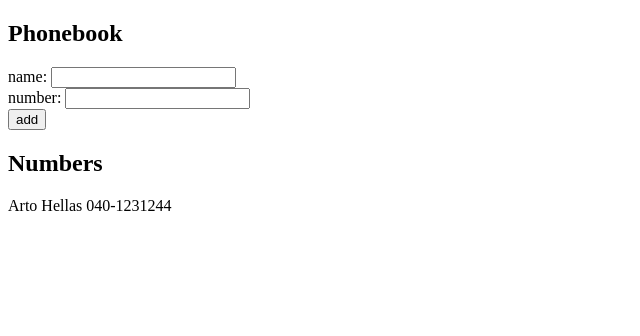
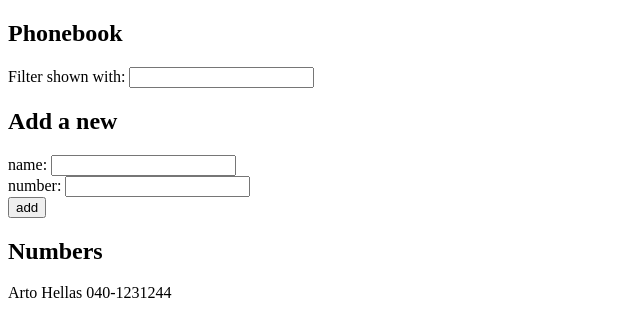
Before and after one commit to samuliohman/osa2, a React (Create React App) app in the folder puhelinluettelo/: page / in a window 1280 px wide. Shown: the top 336 px of the page, without its empty margins (0-640 px from the left). Built offline with nearby package versions, Linux system fonts and the light colour scheme.

Commit message:
Tehtävä 2.9

```diff
--- a/puhelinluettelo/src/App.js
+++ b/puhelinluettelo/src/App.js
@@ -6,6 +6,7 @@ const App = () => {
   ])
   const [newName, setNewName] = useState('')
   const [newNumber, setNewNumber] = useState('')
+  const [newFilter, setNewFilter] = useState('')
 
   const addPerson = (event) => {
     event.preventDefault()
@@ -22,9 +23,16 @@ const App = () => {
 
   const updateNumber = (event) => setNewNumber(event.target.value)
 
+  const updateFilter = (event) => setNewFilter(event.target.value)
+
   return (
     <div>
       <h2>Phonebook</h2>
+      <form>
+        <div>Filter shown with: <input value={newFilter} onChange={updateFilter} /></div>
+      </form>
+
+      <h2>Add a new</h2>
       <form onSubmit={addPerson}>
         <div>name: <input value={newName} onChange={updateName} /></div>
         <div>number: <input value={newNumber} onChange={updateNumber} /></div>
@@ -32,10 +40,13 @@ const App = () => {
           <button type="submit">add</button>
         </div>
       </form>
+
       <h2>Numbers</h2>
-      {persons.map(person =>
-        <p key={person.name}>{person.name} {person.number}</p>
-      )}
+      {persons.filter(person =>
+        person.name.toLowerCase()
+          .includes(newFilter.toLowerCase())).map(person =>
+            <p key={person.name}>{person.name} {person.number}</p>
+          )}
     </div>
   )
 
```
